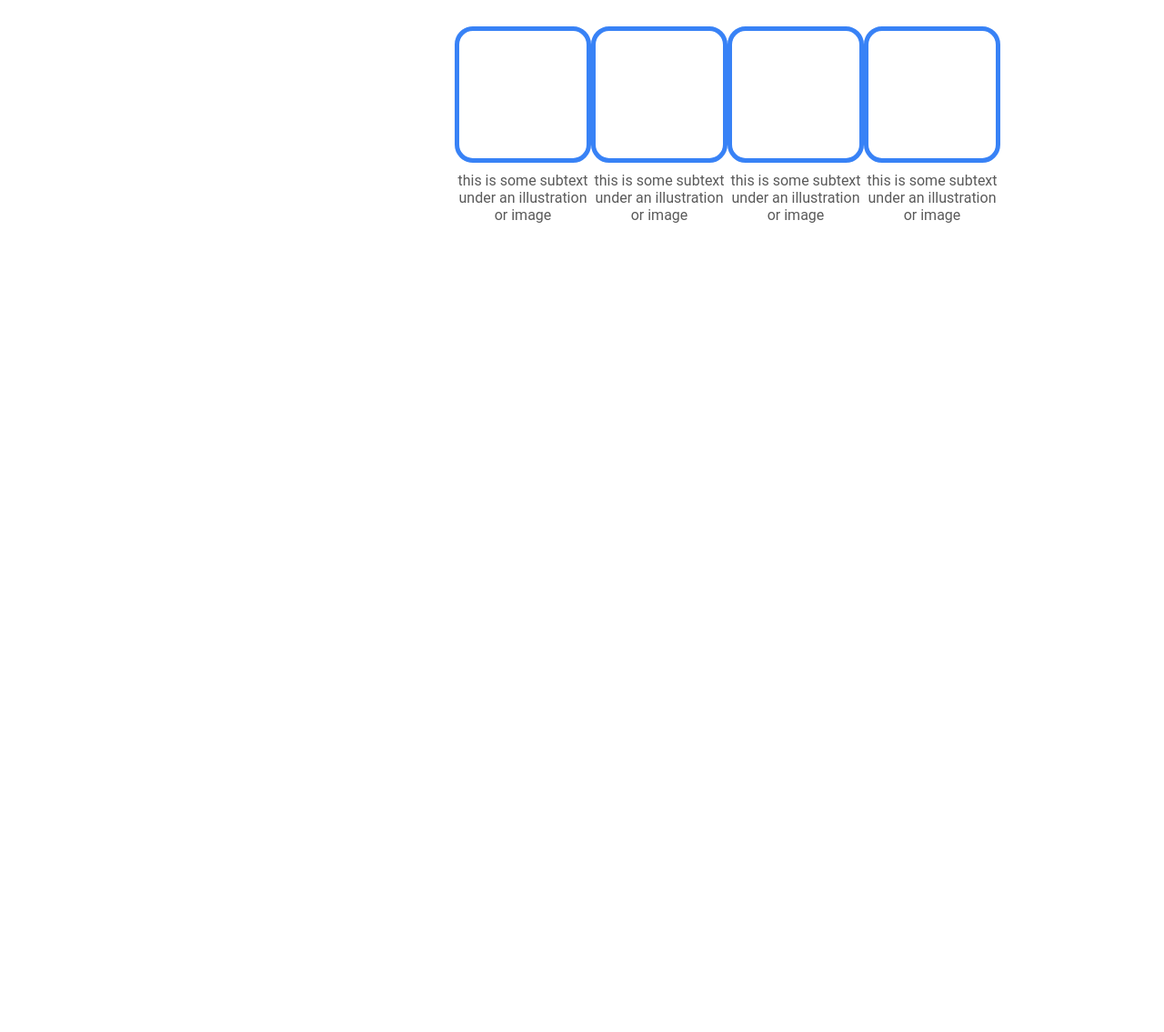
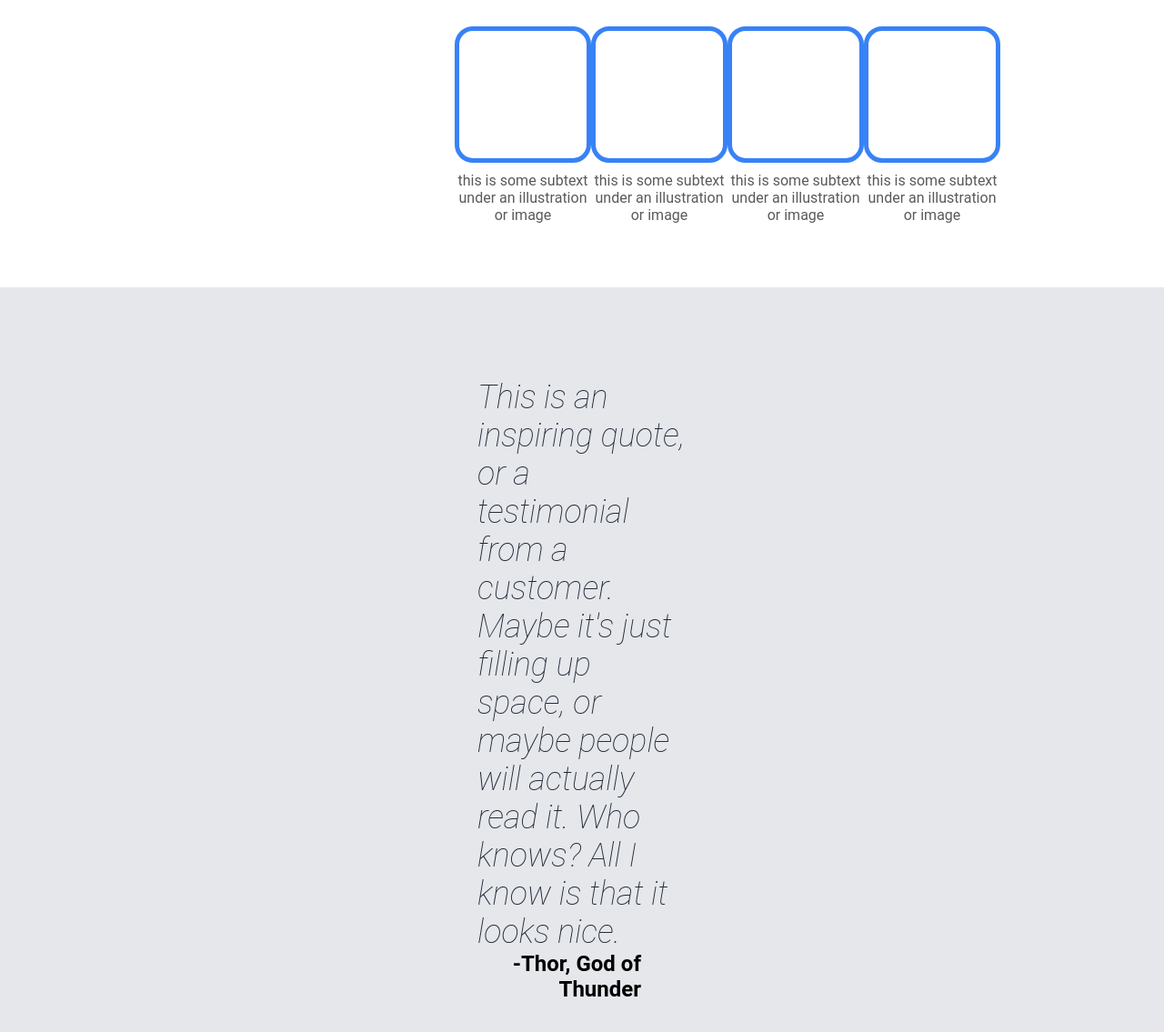
Before and after one commit to ethanbellamy/odin-landing-page, a plain HTML site: page index.html in a window 1280 px wide. Shown: the part 697-1832 px from the top of the page at 91% size. Before the commit the page ends 943 px from the top, so only its background shows below. Drawn offline with Linux system fonts and the light colour scheme.

Commit message:
Added Section 3 HTML/CSS

```diff
--- a/index.html
+++ b/index.html
@@ -47,5 +47,9 @@
                 </div>
             </div>
         </div>
+        <div class="section-3">
+            <p class="quote">This is an inspiring quote, or a testimonial from a customer. Maybe it's just filling up space, or maybe people will actually read it. Who knows? All I know is that it looks nice.</p>
+            <p class="quote-author">-Thor, God of Thunder</p>
+        </div>
     </body>
 </html>
--- a/style.css
+++ b/style.css
@@ -4,7 +4,7 @@
     padding: 0;
 }
 
-.section-1, .section-2 {
+.section-1, .section-2, .section-3 {
     padding: 0 300px;
 }
 
@@ -74,6 +74,10 @@
     align-items: center;
 }
 
+.section-2 {
+    padding-bottom: 70px;
+}
+
 .info-header {
     font-size: 36px;
     font-weight: 800;
@@ -102,3 +106,22 @@
     width: 140px;
     margin-bottom: 10px;
 }
+
+.section-3 {
+    background-color: #E5E7EB;
+    padding: 100px 525px 76px 525px;
+}
+
+.quote {
+    font-size: 36px;
+    font-style: italic;
+    font-weight: 200;
+    color: #1F2937;
+}
+
+.quote-author {
+    font-weight: bold;
+    text-align: right;
+    font-size: 24px;
+    margin-right: 50px;
+}
```
